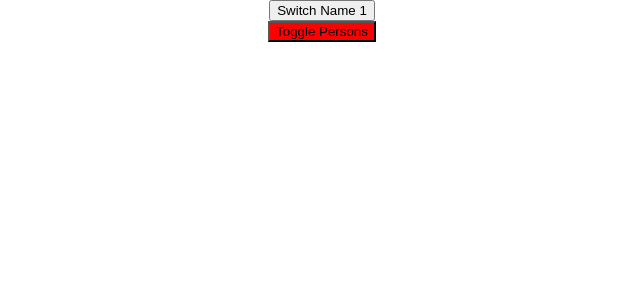
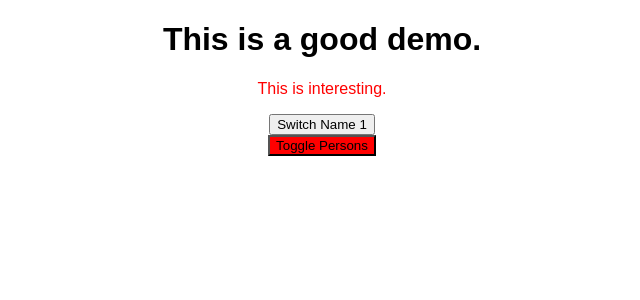
Before and after one commit to RyanDaDeng/react-complete-guide, a React (Create React App) app: page / in a window 1280 px wide. Shown: the top 300 px of the page, without its empty margins (318-958 px from the left). Built offline with nearby package versions, Linux system fonts and the light colour scheme.

Commit message:
dynamically adding css

```diff
--- a/src/App.css
+++ b/src/App.css
@@ -1,3 +1,11 @@
 .App {
-  text-align: center;
+    text-align: center;
 }
+
+.red {
+    color: red;
+}
+
+.bold {
+    font-weight: bold;
+}
--- a/src/App.js
+++ b/src/App.js
@@ -78,6 +78,7 @@ class App extends Component {
 
         let persons = null;
         if (this.state.showPersons) {
+            style.backgroundColor = 'green';
             persons = (
                 <div>
                     {this.state.persons.map((person, index) => {
@@ -97,9 +98,21 @@ class App extends Component {
             );
         }
 
+        const classes = [];
+
+        if (this.state.persons.length <= 2) {
+            classes.push('red'); // classes will be red
+        }
+
+        if (this.state.persons.length <= 1) {
+            classes.push('bold');
+        }
+
         return (
             <div className="App">
 
+                <h1>This is a good demo. </h1>
+                <p className={classes.join(' ')}>This is interesting.</p>
                 <div>
                     <button onClick={this.switchName.bind(this, 'ryan')}>Switch Name 1</button>
                 </div>
```
